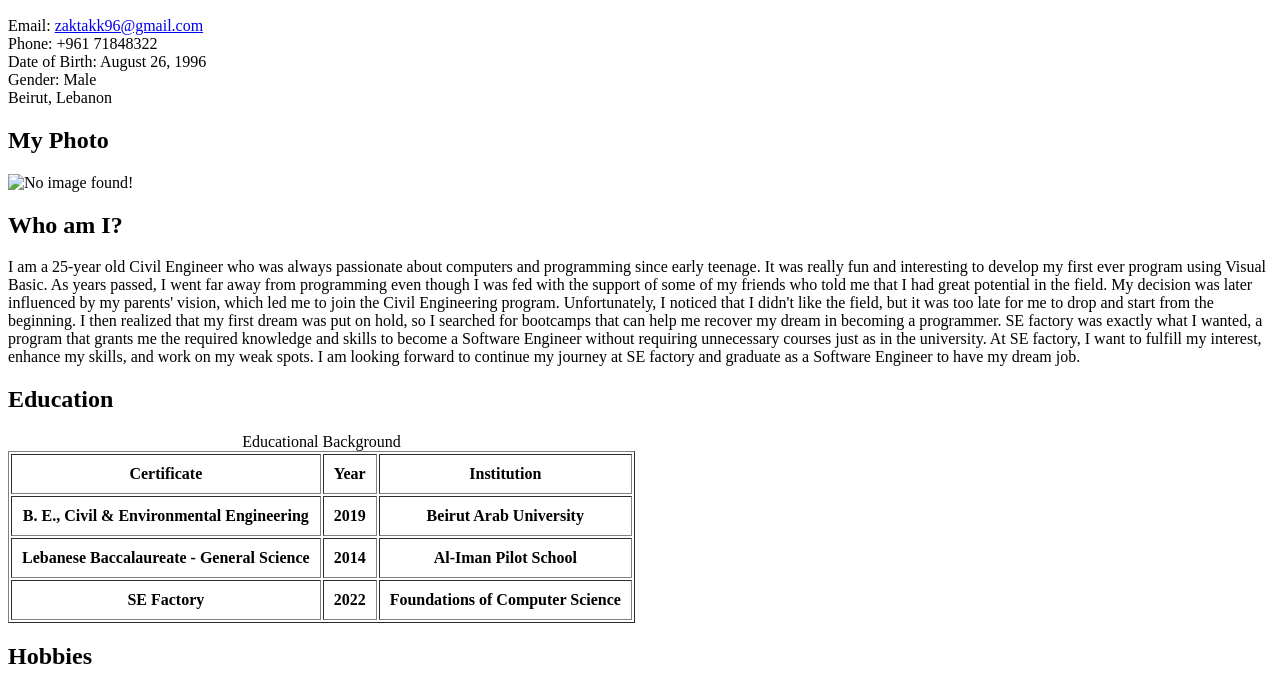
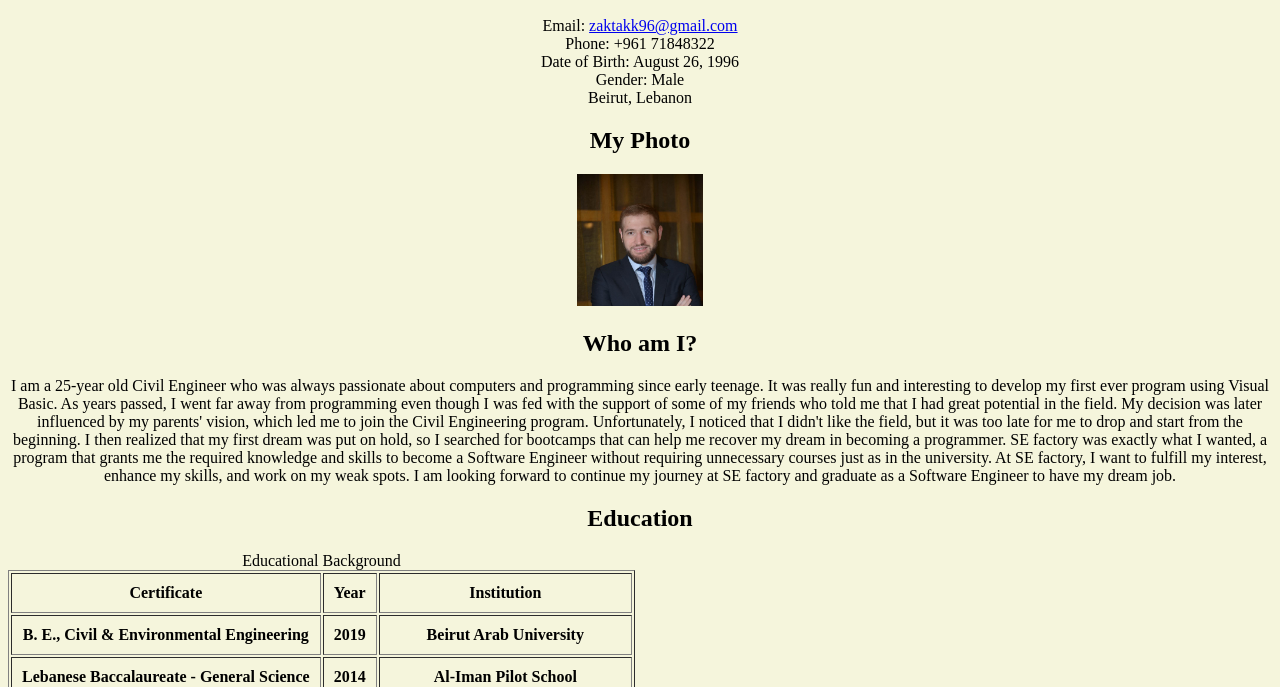
Before and after one commit to Zakaria-Takkoush/CV-HTML, a plain HTML site: page index.html in a window 1280 px wide. Shown: the part 110-797 px from the top of the page. Drawn offline with Linux system fonts and the light colour scheme.

Commit message:
Changing main HTML file name to index.html

```diff
--- a/CV.html
+++ b/index.html
@@ -3,6 +3,7 @@
 
     <head>
         <title>Zakaria Takkoush CV</title>
+        <link rel="stylesheet" href="style.css">
     </head>
     <body>
         <h1>Zakaria Sami Takkoush</h1>  <!-- Main Header-->
@@ -15,7 +16,7 @@
             <br>  Beirut, Lebanon</p>
 
         <h2>My Photo</h2>   <!-- Photo Section -->
-            <img src="Photo.png" alt="No image found!" height="10%" width="10%">
+            <img src="Assets/Photo.png" alt="No image found!" height="10%" width="10%">
 
         <h2>Who am I?</h2>     <!-- Personal Info Section -->
             <p>
--- a/style.css
+++ b/style.css
@@ -0,0 +1,5 @@
+/* This is the CSS file */
+body {
+    background-color: beige;
+    text-align: center;
+}
```
